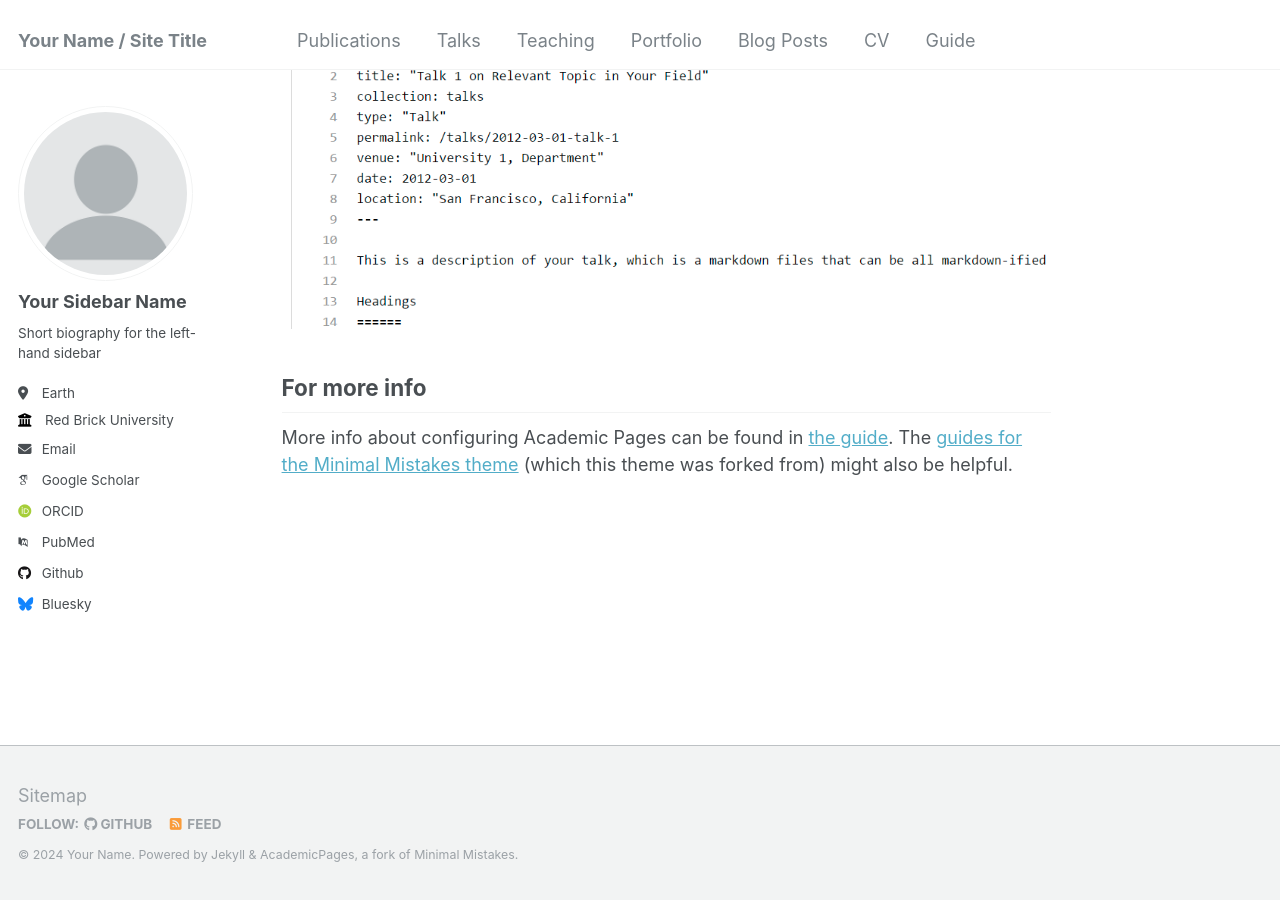
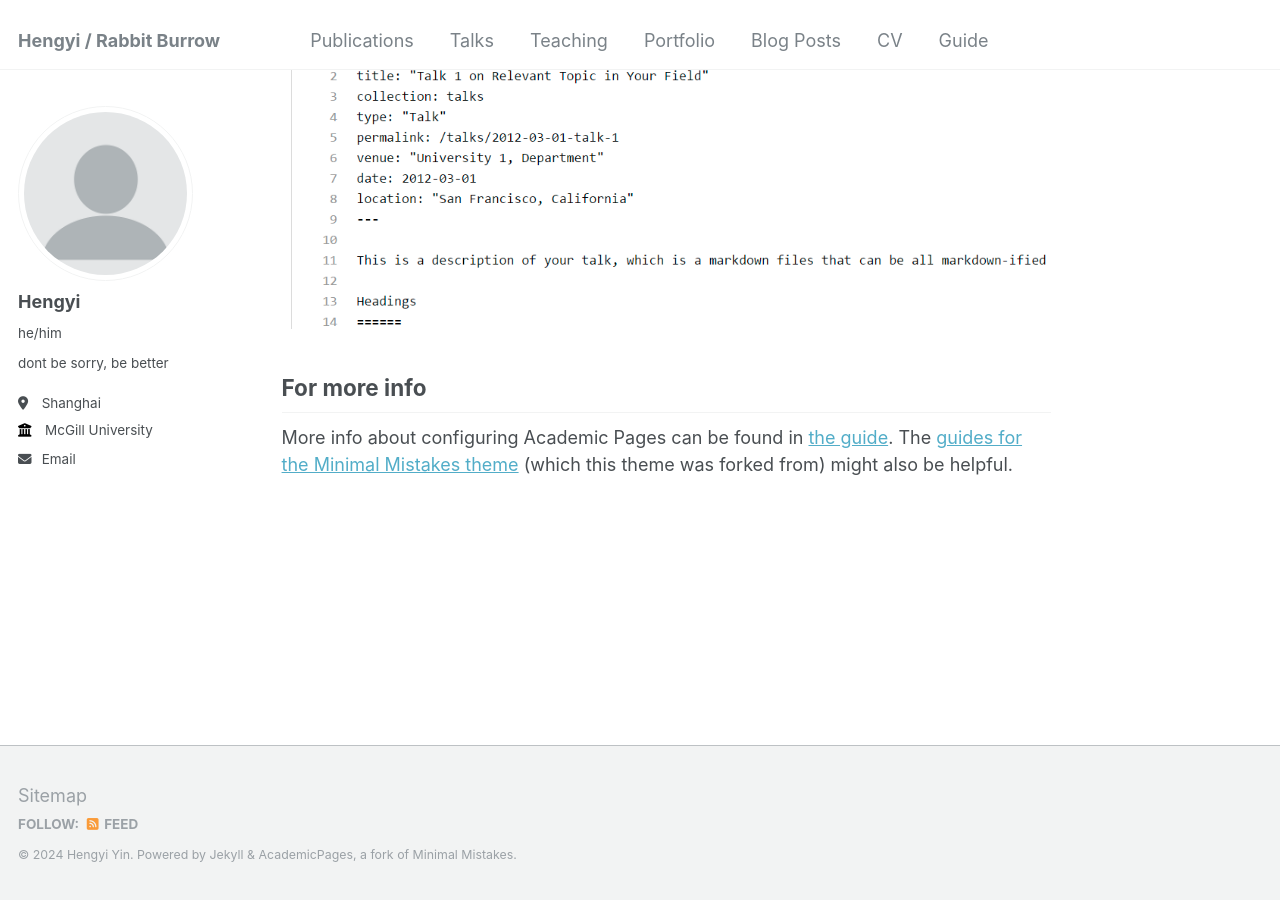
Before and after one commit to hennyi-yin/hennyi.github.io, a Jekyll site: the page built from _pages/about.md, in a window 1280 px wide and 900 px high, scrolled down 2660 px. Built offline with Jekyll 4.4.1, drawn with Linux system fonts in a browser that asks for light colours; some web fonts are replaced.

Commit message:
Update _config.yml

```diff
--- a/_config.yml
+++ b/_config.yml
@@ -8,13 +8,13 @@
 
 # Basic Site Settings
 locale                   : "en-US"
-title                    : "Your Name / Site Title"
+title                    : "Hengyi / Rabbit Burrow"
 title_separator          : "-"
-name                     : &name "Your Name"
-description              : &description "personal description"
-url                      : https://academicpages.github.io # the base hostname & protocol for your site e.g. "https://mmistakes.github.io"
+name                     : &name "Hengyi Yin"
+description              : &description "a piano man"
+url                      : https://hennyi-yin.github.io/hennyi.github.io # the base hostname & protocol for your site e.g. "https://mmistakes.github.io"
 baseurl                  : "" # the subpath of your site, e.g. "/blog"
-repository               : "academicpages/academicpages.github.io"
+repository               : "hennyi-yin.github.io/hennyi.github.io/"
 
 # Site Author - The following control what appear as part of the author content on the side bar.
 #               If a field is blank the icon and link will not appear, otherwise it will be shown.
@@ -22,33 +22,33 @@ repository               : "academicpages/academicpages.github.io"
 author:
   # Biographic information
   avatar           : "profile.png"
-  name             : "Your Sidebar Name"
-  pronouns         : # example: "she/her"
-  bio              : "Short biography for the left-hand sidebar"
-  location         : "Earth"
-  employer         : "Red Brick University"
+  name             : "Hengyi"
+  pronouns         : "he/him"
+  bio              : "dont be sorry, be better"
+  location         : "Shanghai"
+  employer         : "McGill University"
   uri              : # URL
-  email            : "none@example.org"
+  email            : "hengyi.yin@mail.mcgill.ca"
 
   # Academic websites
   arxiv            : # URL - Update with the correct link to your profile
-  googlescholar    : "https://scholar.google.com/citations?user=PS_CX0AAAAAJ"
+  googlescholar    : # "https://scholar.google.com/citations?user=PS_CX0AAAAAJ"
   impactstory      : # URL
-  orcid            : "http://orcid.org/yourorcidurl"
+  orcid            : # "http://orcid.org/yourorcidurl"
   semantic         : # URL
-  pubmed           : "https://www.ncbi.nlm.nih.gov/pubmed/?term=john+snow"
+  pubmed           : # "https://www.ncbi.nlm.nih.gov/pubmed/?term=john+snow"
   researchgate     : # URL
 
   # Repositories and software development
   bitbucket        : # Username - Update with your username on the site
   codepen          : # Username
   dribbble         : # Username
-  github           : "academicpages"
+  github           : # "academicpages"
   kaggle           : # Username
   stackoverflow    : # User number or user number and name (i.e., use "1" or "1/jeff-atwood")
 
   # Social media
-  bluesky          : "bsky.app" # Replace this with you Bluesky username
+  blog             : hennyi0.blogger.com
   facebook         : # Username
   flickr           : # Username
   foursquare       : # Username
```
